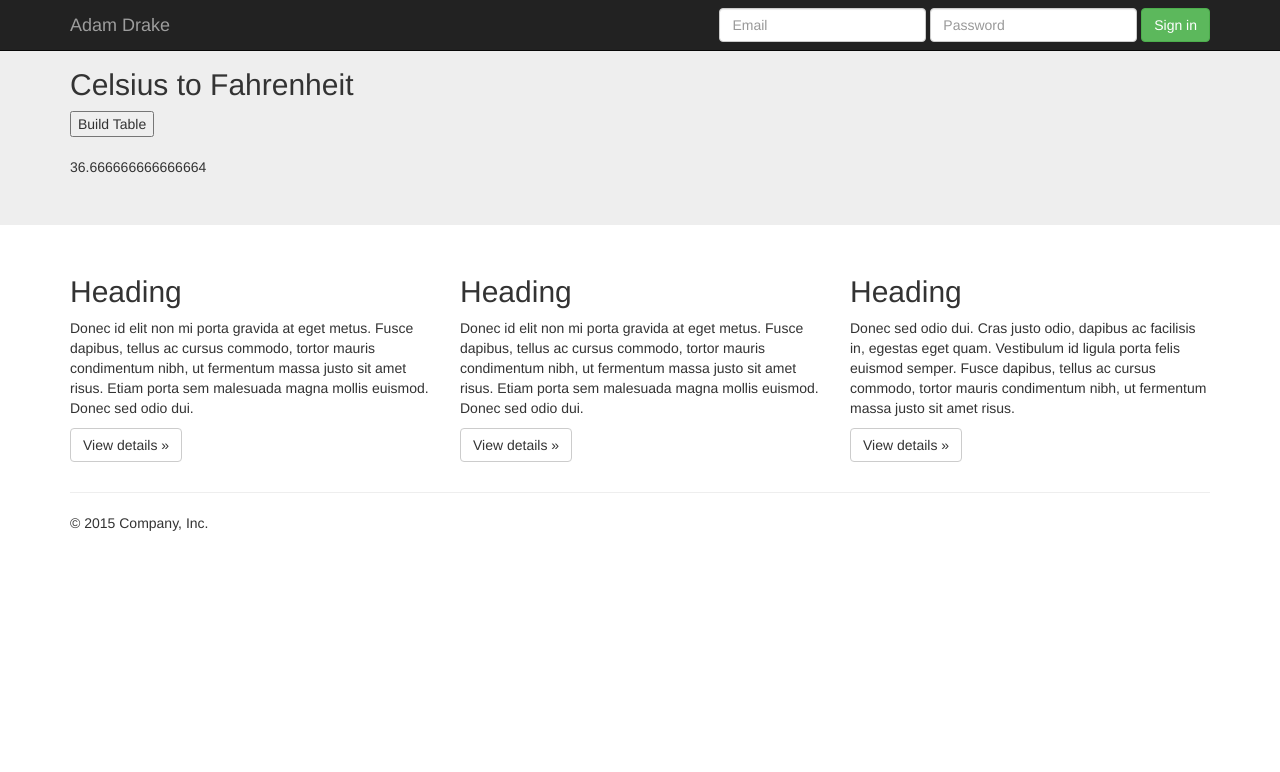
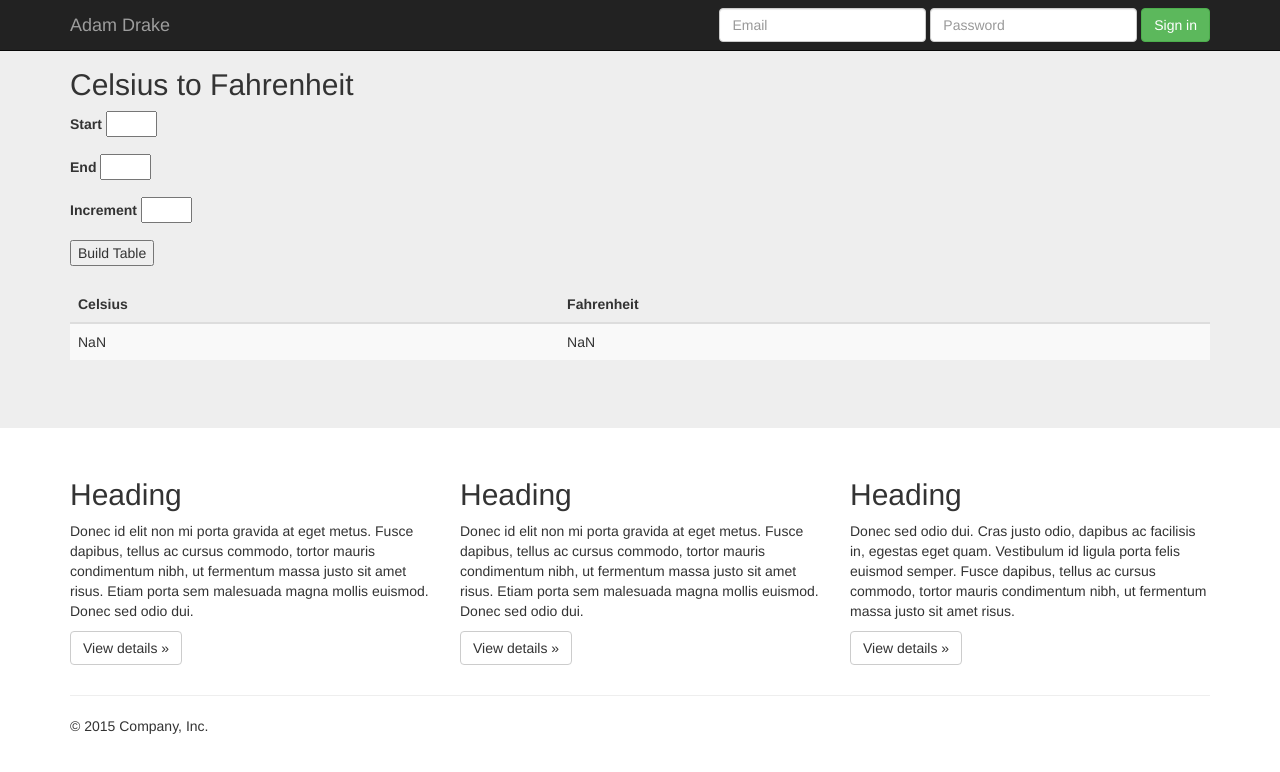
Before and after one commit to adamdrake210/temperature-conversion, a plain HTML site: page index.html in a window 1280 px wide. Both pictures are taken after a click on the input "Build Table". Drawn offline with nearby package versions, Linux system fonts and the light colour scheme.

Commit message:
Index.html and app.js updated

```diff
--- a/index.html
+++ b/index.html
@@ -39,6 +39,19 @@
       <div class="container">
         <h2>Celsius to Fahrenheit</h2>
 
+
+            <div class="form-group">
+              <label>Start</label>
+              <input type="text" id="start" size="3">
+            </div>
+            <div class="form-group">
+              <label>End</label>
+              <input type="text" id="end" size="3">
+            </div>
+            <div class="form-group">
+              <label>Increment</label>
+              <input type="text" id="inc" size="3">
+            </div>
 
 
             <input type="submit" id="submitButton" value="Build Table" />
--- a/js/app.js
+++ b/js/app.js
@@ -2,9 +2,11 @@
 
 var C = 0;
 var F = 0;
+console.log(F);
 var startbound = 32;
 var endbound = 100;
-var increment = 3;
+var increment = 1;
+var htmlout = "";
 
 $(document).ready(function () {
 
@@ -14,17 +16,32 @@ $(document).ready(function () {
 
     $('#submitButton').click(function () {
 
+        startbound = parseFloat($('#start').val());
+        endbound = parseFloat($('#end').val());
+        increment = parseFloat($('#inc').val());
+
+
         F = startbound;
+        htmlout = '<table class="table table-striped">';
+        htmlout = htmlout + "<thead><tr><th>Celsius</th><th>Fahrenheit</th></tr></thead>";
+
         do
         {
+            htmlout = htmlout + "<tr>";
             C = getC(F);
+            htmlout = htmlout + "<td>" + Math.round(C.toString() * 100) / 100 + "</td>";
+            htmlout = htmlout + "<td>" + F.toString() + "</td>";
+
             console.log(C, F);
+            F = F + increment;
+            htmlout = htmlout + "</tr>";
 
-            F = F + increment;
+
         } while (F < endbound)
 
+        htmlout = htmlout + "</table>";
 
-        $('#details').html(C);
+        $('#details').html(htmlout);
 
     });
 
```
